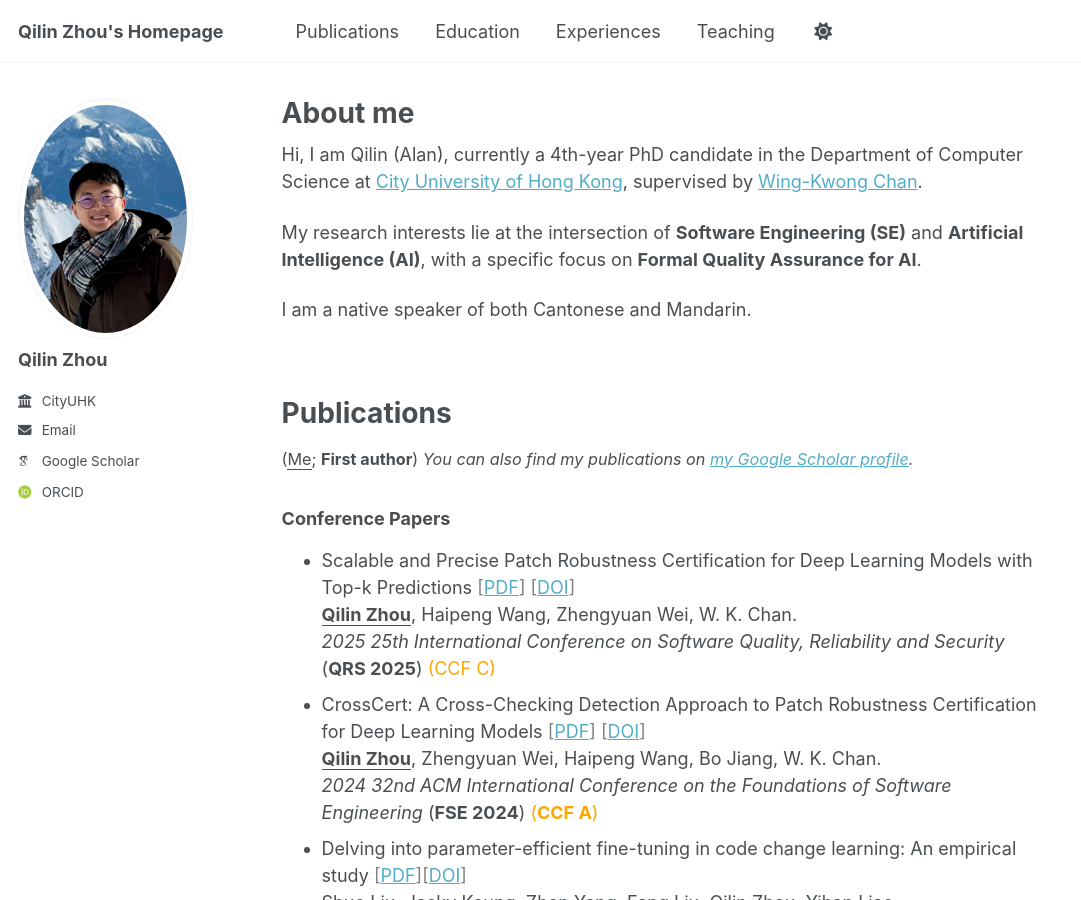
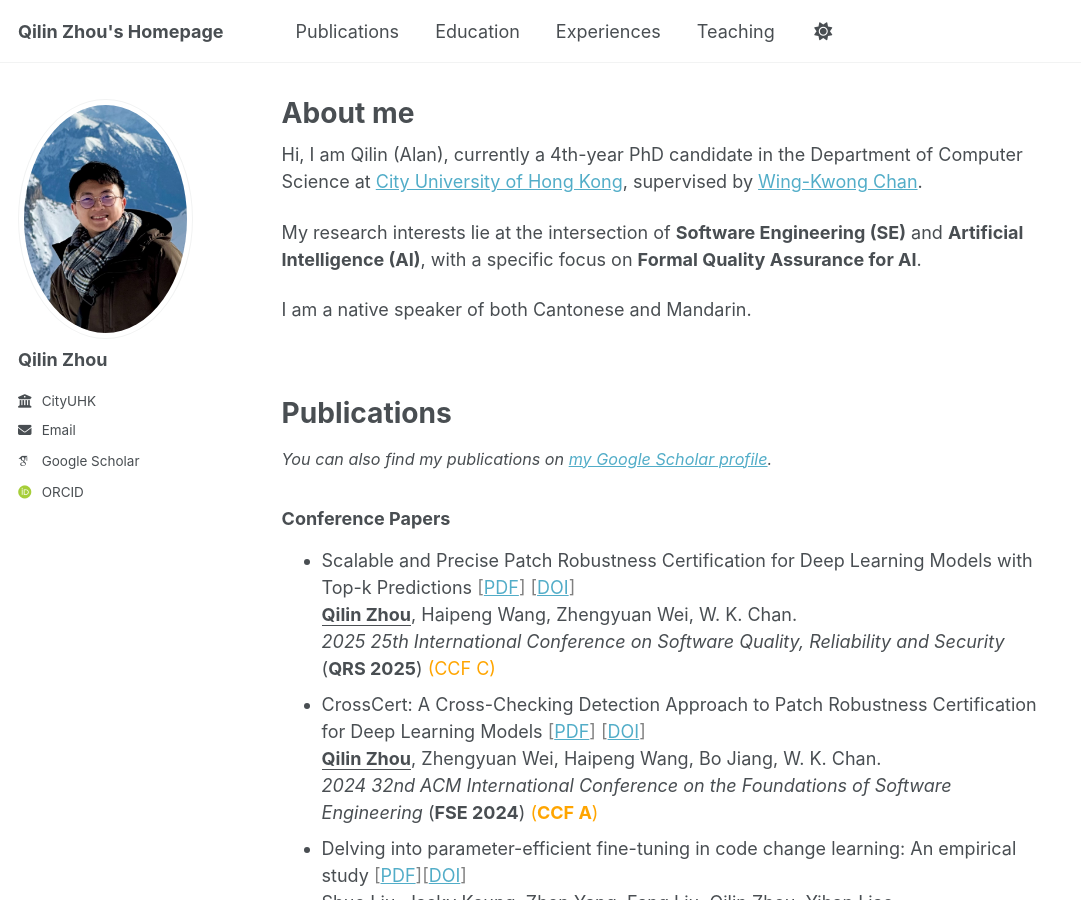
Before and after one commit to qilin-zhou/qilin-zhou.github.io, a Jekyll site: the page built from _pages/about.md, in a window 1280 px wide and 900 px high. Shown: the whole window, without its empty margins (0-1081 px from the left). Built offline with Jekyll 4.4.1, drawn with Linux system fonts in a browser that asks for light colours; some web fonts are replaced; a script bundle is joined from its source files by our own code; library files that are not in the unit come from our copies.

Commit message:
Update about.md

```diff
--- a/_pages/about.md
+++ b/_pages/about.md
@@ -17,7 +17,7 @@ I am a native speaker of both Cantonese and Mandarin.
 
 Publications
 ======
-<span style="font-size: 90%;"> (<u>Me</u>; **First author**) <i> You can also find my publications on <a href="{{site.author.googlescholar}}">my Google Scholar profile</a>.</i></span>
+<span style="font-size: 90%;"> <i> You can also find my publications on <a href="{{site.author.googlescholar}}">my Google Scholar profile</a>.</i></span>
 
 ### Conference Papers
 -  Scalable and Precise Patch Robustness Certification for Deep Learning Models with Top-k Predictions   <span style="color: grey;"> [[PDF](https://arxiv.org/abs/2507.23335)] [[DOI](https://doi.org/10.1109/QRS65678.2025.00030)] </span>
```
